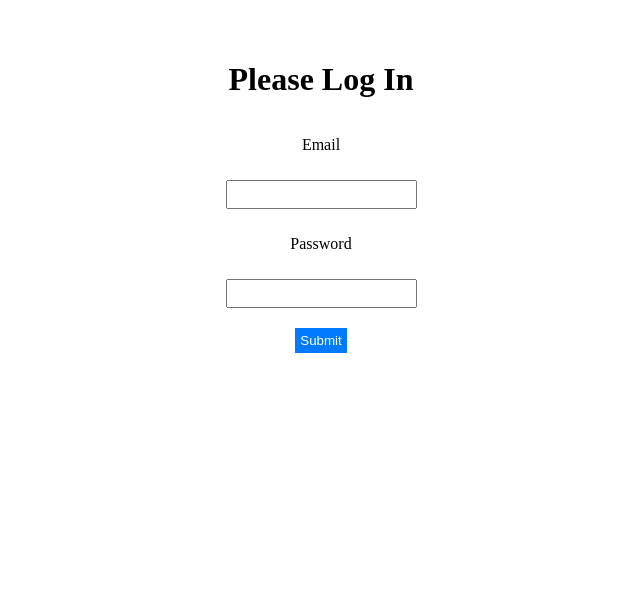
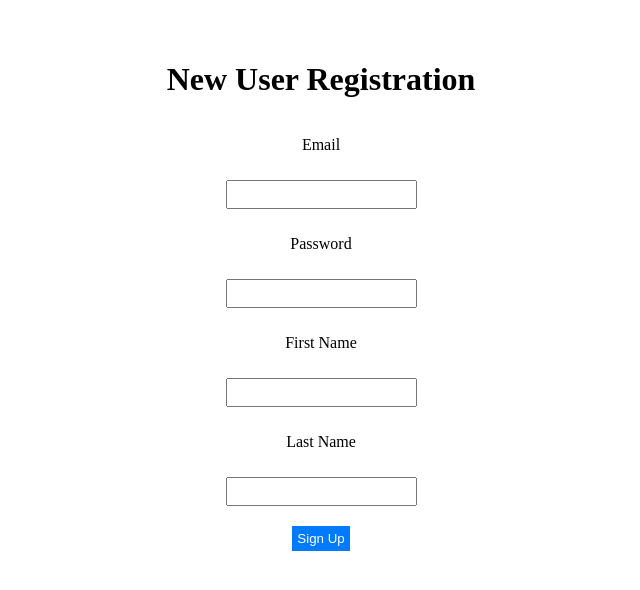
Before and after one commit to ganeshramanr/auth-react-frontend, a React (Vite) app: page /register in a window 1280 px wide. Shown: the top 590 px of the page, without its empty margins (319-959 px from the left). Built offline with nearby package versions, Linux system fonts and the light colour scheme.

Commit message:
Added User Registration page, Dashboard, Added Router

```diff
--- a/package.json
+++ b/package.json
@@ -23,6 +23,7 @@
     "eslint-plugin-react-hooks": "^5.1.0-rc.0",
     "eslint-plugin-react-refresh": "^0.4.9",
     "globals": "^15.9.0",
+    "react-router-dom": "^6.26.2",
     "typescript": "^5.5.3",
     "typescript-eslint": "^8.0.1",
     "vite": "^5.4.1"
--- a/src/App.tsx
+++ b/src/App.tsx
@@ -1,14 +1,19 @@
+import { BrowserRouter, Routes, Route } from "react-router-dom";
 import LoginPage from "./pages/LoginPage"
+import UserRegistrationPage from "./pages/UserRegistrationPage"
+import Dashboard from "./pages/Dashboard"
 import './App.css'
 
 function App() {
 
   return (
-    <>
-      <div>
-        <LoginPage />
-      </div>
-    </>
+    <BrowserRouter>
+      <Routes>
+        <Route path="register" element={<UserRegistrationPage />} />
+        <Route path="home" element={<Dashboard />} />
+        <Route path="*" element={<LoginPage />} />
+      </Routes>
+    </BrowserRouter>
   )
 }
 
--- /dev/null
+++ b/src/pages/Dashboard.tsx
@@ -0,0 +1,10 @@
+
+function Dashboard() {
+  return (
+    <div className="login-wrapper">
+      <h1> Welcome to Dashboard </h1>
+    </div>
+  );
+}
+
+export default Dashboard;
--- a/src/pages/LoginPage.tsx
+++ b/src/pages/LoginPage.tsx
@@ -1,8 +1,12 @@
 import { useState } from 'react';
+import {useNavigate, Link} from "react-router-dom";
+
 import './LoginPage.css';
 import axios from 'axios';
 
 function LoginPage() {
+  const navigate = useNavigate();
+
   const [email, setEmail] = useState('');
   const [password, setPassword] = useState('');
 
@@ -20,7 +24,7 @@ function LoginPage() {
             }
           })
           .then((res) => {
-            window.alert("Login Success");
+            navigate("/home");
           })
           .catch((err) => console.log(err));
 
@@ -49,7 +53,11 @@ function LoginPage() {
           />
         </label>
         <div>
-          <button type="submit">Submit</button>
+          <button type="submit">Login</button>
+        </div>
+        <br></br>
+        <div>
+          <Link to={`/register`}>New User Signup</Link>
         </div>
       </form>
     </div>
--- /dev/null
+++ b/src/pages/UserRegistrationPage.css
@@ -0,0 +1,29 @@
+.login-wrapper {
+  display: flex;
+  flex-direction: column;
+  align-items: center;
+}
+
+form {
+  display: flex;
+  flex-direction: column;
+  width: 300px;
+}
+
+input {
+  margin: 10px 0;
+  padding: 5px;
+}
+
+button {
+  margin-top: 10px;
+  padding: 5px;
+  background-color: #007bff;
+  color: white;
+  border: none;
+  cursor: pointer;
+}
+
+button:hover {
+  background-color: #0056b3;
+}
--- /dev/null
+++ b/src/pages/UserRegistrationPage.tsx
@@ -0,0 +1,92 @@
+import { useState } from 'react';
+import {Link} from "react-router-dom";
+
+import './UserRegistrationPage.css';
+import axios from 'axios';
+
+function LoginPage() {
+
+  const [email, setEmail] = useState('');
+  const [password, setPassword] = useState('');
+  const [fname, setFName] = useState('');
+  const [lname, setLName] = useState('');
+  const [signup, setSignup] = useState(false);
+
+  const registerUser = (e: any) => {
+    e.preventDefault();
+    axios
+          .post(`http://localhost:3001/api/user/register`, {
+            email,
+            password,
+            firstname: fname,
+            lastname: lname,
+            headers: {
+              'Access-Control-Allow-Origin': 'http://localhost:5173'
+            }
+          })
+          .then((res) => {
+            setSignup(true);
+          })
+          .catch((err) => console.log(err));
+
+  };
+
+  return (
+    <div className="login-wrapper">
+      <h1>New User Registration</h1>
+      <form onSubmit={registerUser}>
+        <label>
+          <p>Email</p>
+          <input
+            type="email"
+            value={email}
+            onChange={(e) => setEmail(e.target.value)}
+            required
+          />
+        </label>
+        <label>
+          <p>Password</p>
+          <input
+            type="password"
+            value={password}
+            onChange={(e) => setPassword(e.target.value)}
+            required
+          />
+        </label>
+        <label>
+          <p>First Name</p>
+          <input
+            type="text"
+            value={fname}
+            onChange={(e) => setFName(e.target.value)}
+            required
+          />
+        </label>
+        <label>
+          <p>Last Name</p>
+          <input
+            type="text"
+            value={lname}
+            onChange={(e) => setLName(e.target.value)}
+            required
+          />
+        </label>
+        <div>
+          <button type="submit">Sign Up</button>
+        </div>
+
+        { signup ?
+          <div>
+            <br></br>
+            <div>User Registered Successfully.</div>
+            <Link to={`/`}>Go to Login Page</Link>
+          </div>
+          : null
+        }
+
+      </form>
+    </div>
+  );
+}
+
+export default LoginPage;
```
Also changed, not shown: 1 other file (tests, documents, lock files or other folders).
